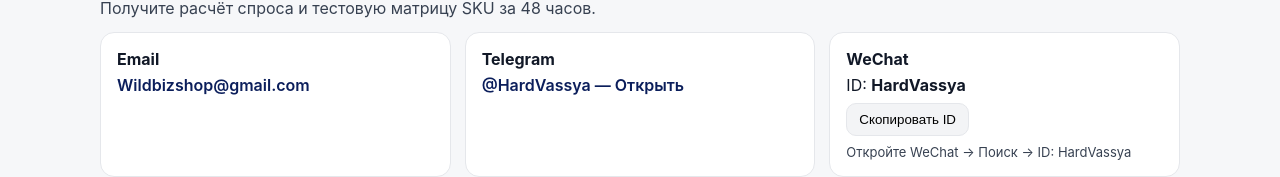
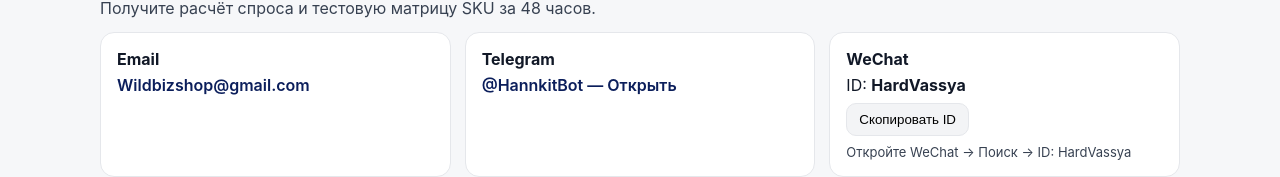
Before and after one commit to VAsily83/hannkit-landing, a Next.js app: page / in a window 1280 px wide. Shown: the part 3835-4012 px from the top of the page. Built offline with nearby package versions, Linux system fonts and the light colour scheme.

Commit message:
Update index.tsx

```diff
--- a/pages/index.tsx
+++ b/pages/index.tsx
@@ -901,7 +901,7 @@ export default function Landing() {
         </div>
       </section>
 
-     {/* Contacts */}
+    {/* Contacts */}
 <section
   ref={contactRef}
   style={{ background: COLORS.bg, borderTop: `1px solid ${COLORS.border}` }}
@@ -919,11 +919,7 @@ export default function Landing() {
     <div
       style={{
         display: "grid",
-        gridTemplateColumns: isMobile
-          ? "1fr"
-          : isTablet
-          ? "repeat(2, 1fr)"
-          : "repeat(3, 1fr)",
+        gridTemplateColumns: isMobile ? "1fr" : isTablet ? "repeat(2, 1fr)" : "repeat(3, 1fr)",
         gap: 14,
       }}
     >
@@ -939,17 +935,13 @@ export default function Landing() {
         <div style={{ fontWeight: 700, marginBottom: 6 }}>{T.emailLabel}</div>
         <a
           href="mailto:Wildbizshop@gmail.com"
-          style={{
-            color: COLORS.brand,
-            textDecoration: "none",
-            fontWeight: 600,
-          }}
+          style={{ color: COLORS.brand, textDecoration: "none", fontWeight: 600 }}
         >
           Wildbizshop@gmail.com
         </a>
       </div>
 
-      {/* Telegram */}
+      {/* Telegram → BOT */}
       <div
         style={{
           background: COLORS.card,
@@ -960,16 +952,12 @@ export default function Landing() {
       >
         <div style={{ fontWeight: 700, marginBottom: 6 }}>{T.tgLabel}</div>
         <a
-          href="https://t.me/HardVassya"
+          href={`https://t.me/HannkitBot?start=webform_${lang}`}
           target="_blank"
           rel="noopener noreferrer"
-          style={{
-            color: COLORS.brand,
-            textDecoration: "none",
-            fontWeight: 600,
-          }}
+          style={{ color: COLORS.brand, textDecoration: "none", fontWeight: 600 }}
         >
-          @HardVassya — {T.tgOpen}
+          @HannkitBot — {T.tgOpen}
         </a>
       </div>
 
```
